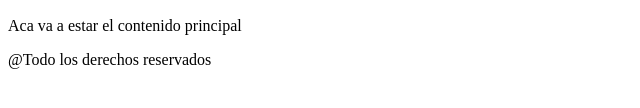
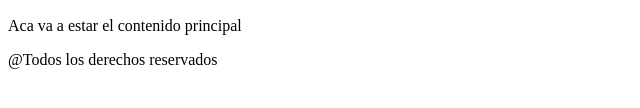
Before and after one commit to LautyGR/pruebas-github, a plain HTML site: page index.html in a window 1280 px wide. Shown: the part 148-256 px from the top of the page, 0-640 px from the left. Drawn offline with Linux system fonts and the light colour scheme.

Commit message:
index correction

```diff
--- a/index.html
+++ b/index.html
@@ -19,7 +19,7 @@
         <p>Aca va a estar el contenido principal</p>
     </main>
     <footer>
-        @Todo los derechos reservados
+        @Todos los derechos reservados
     </footer>
 </body>
 </html>
```
